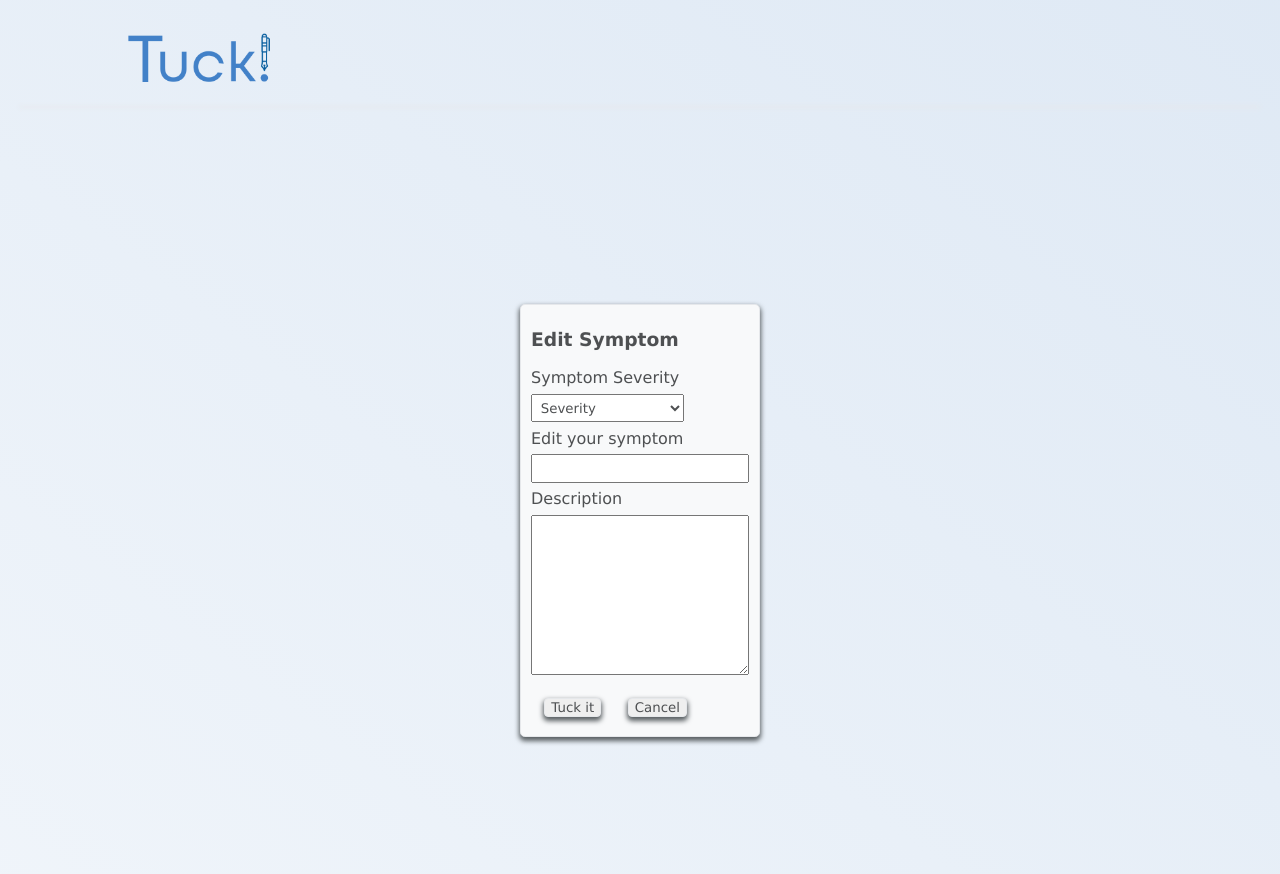
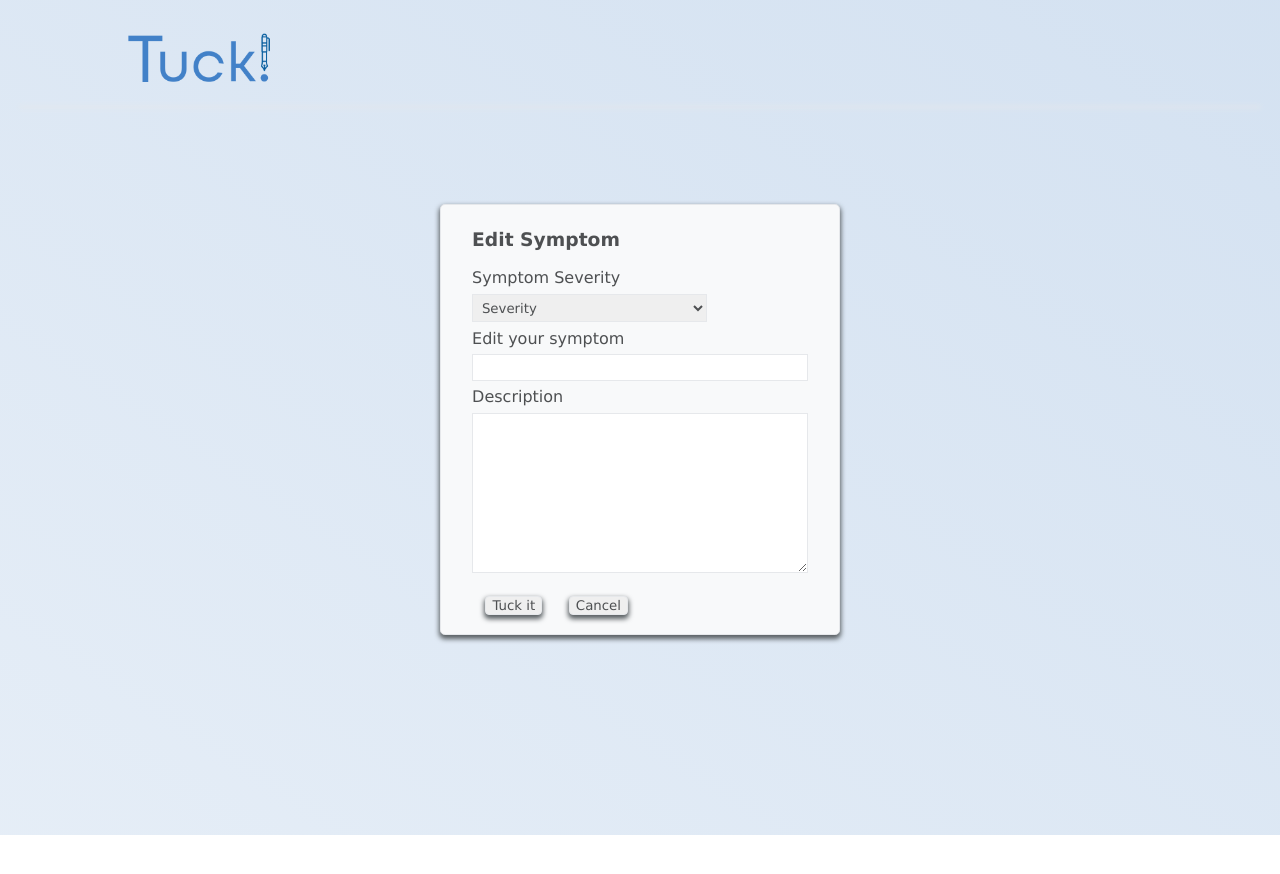
Before and after one commit to DominicVolante/tuck-client, a React (Create React App) app: page /home/edit/1 in a window 1280 px wide. Shown: the top 874 px of the page. After the commit the page ends 835 px from the top, so only its background shows below. Built offline with nearby package versions, Linux system fonts and the light colour scheme; no server answers.

Commit message:
fixed background image

```diff
--- a/src/components/ExpandedSymptom.js
+++ b/src/components/ExpandedSymptom.js
@@ -25,6 +25,7 @@ class ExpandedSymptom extends Component {
     const { date, name, severity, description } = this.state.symptom;
     const dateString = new Date(date).toLocaleDateString();
     return (
+      <div>
         <div className="expanded-item">
           <h4>{dateString}</h4>
           <h5>Symptom: {name}</h5>
@@ -42,6 +43,7 @@ class ExpandedSymptom extends Component {
             />
           </button>
         </div>
+      </div>
     );
   }
 }
--- a/src/components/context/DefaultContext.js
+++ b/src/components/context/DefaultContext.js
@@ -2,8 +2,8 @@ import React from "react";
 
 const DefaultContext = React.createContext({
   updateStore: () => {},
-  url: 'http://localhost:8080'
-  //url: "https://desolate-hollows-53553.herokuapp.com",
+  //url: 'http://localhost:8080'
+  url: "https://desolate-hollows-53553.herokuapp.com",
 });
 
 export default DefaultContext;
--- a/src/index.css
+++ b/src/index.css
@@ -4,13 +4,16 @@
   font-family: Verdana, Geneva, Tahoma, sans-serif;
   color: #4e5052;
 }
-#root{
+#root {
   display: flex;
   flex-direction: column;
+  height: 100%;
+}
+html {
+  background: linear-gradient(to top right, white, #bad0e9);
+  background-size: 400% 400%;
 }
 .App {
-  background: linear-gradient(to top right, white, #bad0e9);
-  background-size: 400% 400%;
   position: relative;
   animation: change 5s ease-in-out infinite;
   padding: 20px;
@@ -59,17 +62,23 @@ body {
 .landing_bar {
   display: flex;
   flex-direction: column;
-  margin-top: 1px;
+  margin-top: 50px;
   height: 100%;
   align-items: center;
   align-self: stretch;
 }
-.landing_left{
+.landing_left {
   margin-top: 50px;
 }
 @media only screen and (min-width: 900px) {
   .landing_bar {
     flex-direction: row;
+  }
+  .landingimg {
+    max-width: 100%;
+    height: 10em;
+    border-radius: 0.3em;
+    margin-top: 50px;
   }
   .landing_left {
     padding-left: 100px;
@@ -93,11 +102,12 @@ label {
   display: block;
 }
 .register-form {
-  margin: 200px auto;
+  margin: 100px auto;
+  margin-bottom: 180px;
   border-radius: 0.3em;
   display: flex;
   flex-direction: column;
-  width: 15em;
+  max-width: 25em;
   align-items: center;
   padding: 5px 10px;
   background-color: #f8f9fa;
@@ -121,19 +131,23 @@ label {
 }
 select {
   width: 70%;
+  max-width: 15rem;
   padding: 0.3rem;
   margin: 0.4rem 0;
+  border: 1px solid #e6e8eb;
 }
 input {
   width: 100%;
   padding: 0.3rem;
   margin: 0.4rem 0;
+  border: 1px solid #e6e8eb;
 }
 textarea {
   width: 100%;
   padding: 0.3rem;
   margin: 0.4rem 0;
   height: 10rem;
+  border: 1px solid #e6e8eb;
 }
 .form-button {
   border: 0.5px solid #e6e8eb;
@@ -151,7 +165,7 @@ textarea {
   border: 0px solid #e6e8eb;
   border-radius: 0.3em;
   box-shadow: 0px 3px 5px 1px #595f62;
-  margin: 1em;
+  margin: 2em 1em;
 }
 .start-button:hover {
   box-shadow: 0px 3px 5px 3px #595f62;
@@ -231,13 +245,14 @@ ul {
     padding: 5px;
   }
 }
-
+.filler {
+  height: 40vh;
+  width: 100%;
+}
 .expanded-item {
   margin: 100px auto;
   border-radius: 0.3em;
-  width: 30em;
-  min-width: 14%;
-  max-height: auto;
+  max-width: 30em;
   padding: 5px 10px;
   border: 1px;
   background-color: #f8f9fa;
```
Lines whose indentation alone changed are shown as unchanged.
